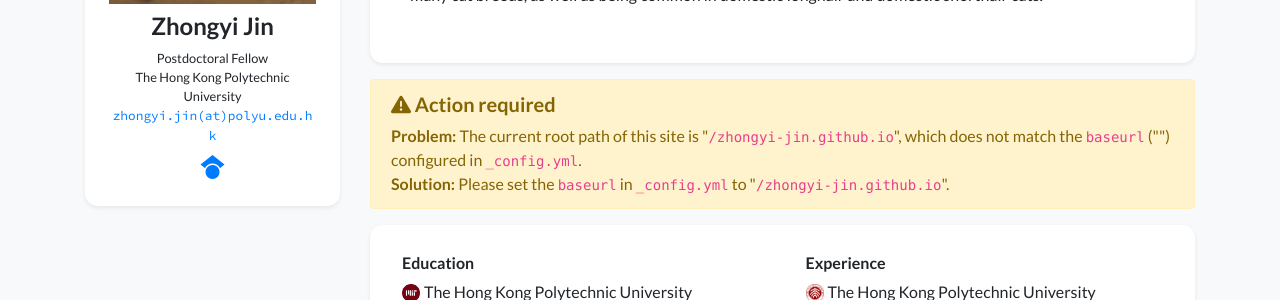
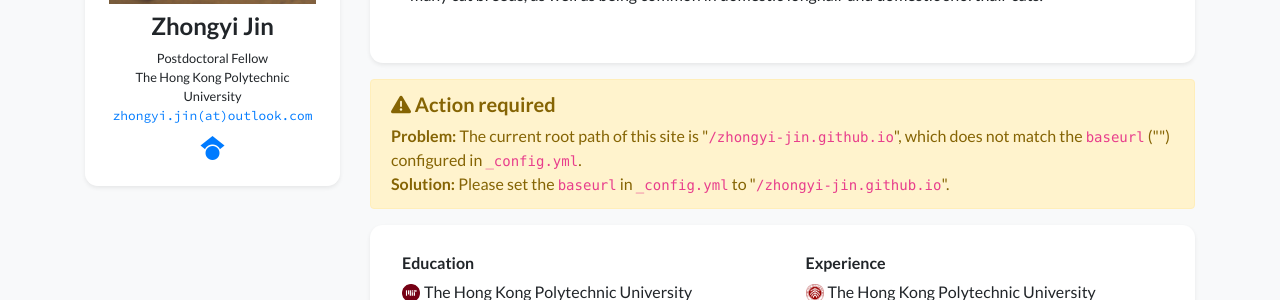
Before and after one commit to zhongyi-jin/zhongyi-jin.github.io, a Jekyll site: the page built from index.html, in a window 1280 px wide. Shown: the part 307-607 px from the top of the page. Built offline with Jekyll 4.4.1, drawn with Linux system fonts in a browser that asks for light colours; nearby versions of some CDN libraries; a style sheet for code colours, icons or effects is not loaded.

Commit message:
Update profile.yml

```diff
--- a/_data/profile.yml
+++ b/_data/profile.yml
@@ -8,7 +8,7 @@ positions:
   logo: /assets/images/badges/MIT_Social_circle.png  # Logo is optional
 
 
-email: "zhongyi.jin@polyu.edu.hk"
+email: "zhongyi.jin@outlook.com"
 # cv_link: link-to-your-cv-file
 gscholar: xFmQpf4AAAAJ  # This is an example, replace it with your own Google Scholar ID
 # github: your_github_id
```
